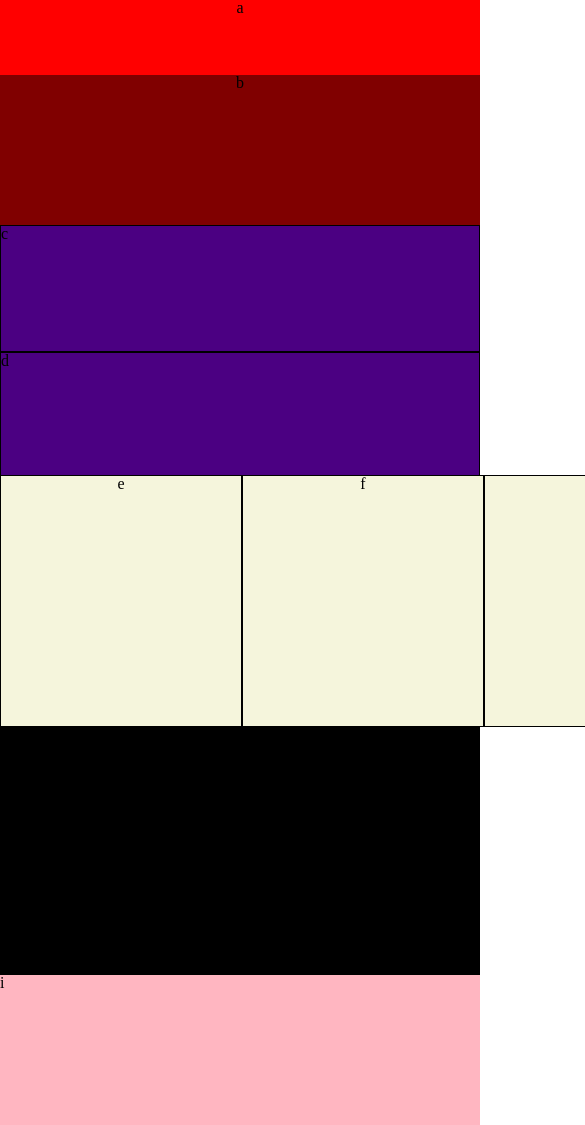
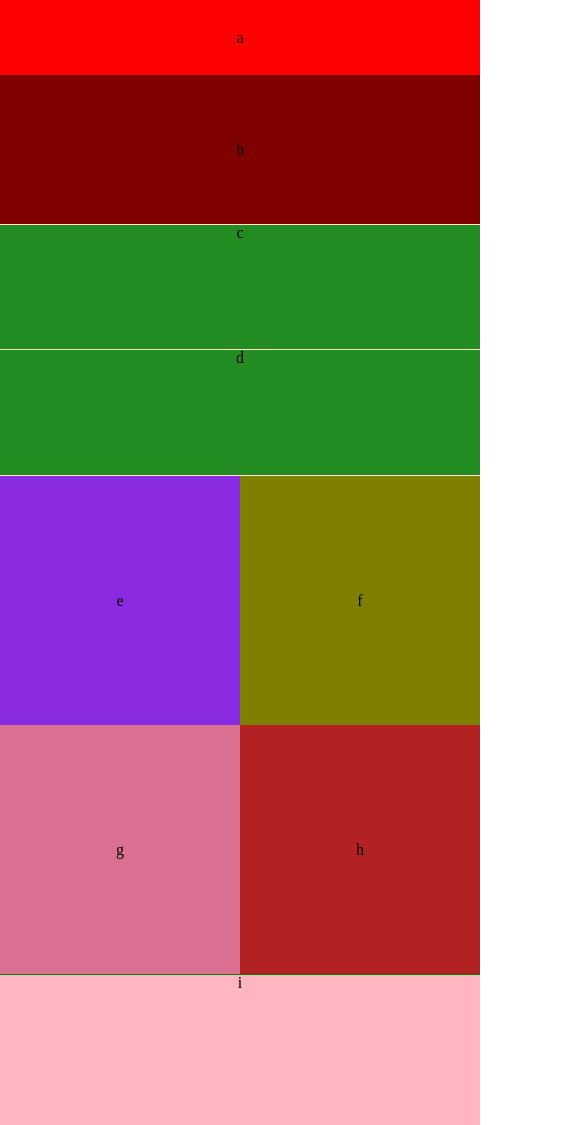
Before and after one commit to emd5/lab-01, a plain HTML site: page index.html in a window 390 px wide. Shown: the top 1125 px of the page, 585 px wide, since content can reach past the window. Drawn offline with Linux system fonts and the light colour scheme.

Commit message:
fixed section3 parent/child flex

```diff
--- a/index.html
+++ b/index.html
@@ -23,10 +23,10 @@
       <div id="top-section">d</div>
     </section>
     <section class="section3">
-      <div id="middle-section">e</div>
-      <div id="middle-section">f</div>
-      <div id="middle-section">g</div>
-      <div id="middle-section">h</div>
+      <div class="middle-section e">e</div>
+      <div class="middle-section f">f</div>
+      <div class="middle-section g">g</div>
+      <div class="middle-section h">h</div>
     </section>
     <section class="section4">i</section>
 
--- a/style/base.css
+++ b/style/base.css
@@ -1,8 +1,11 @@
 /* base.css styling */
 *{
   text-align: center;
+  justify-content: center;
+  align-content: center;
 }
 
 body{
+  margin: 0px auto;
   width: 960px;
 }
--- a/style/layout.css
+++ b/style/layout.css
@@ -1,5 +1,6 @@
 /*  layout.css styling */
 header{
+  margin: 0px auto;
   height: 100px;
   width: 960px;
   margin: 0 auto;
@@ -8,6 +9,7 @@ header{
 }
 
 main{
+  margin: 0px auto;
   display: inline;
 }
 
@@ -33,7 +35,7 @@ main{
 
 .section3{
   display: flex;
-  background-color: lightcoral;
+  background-color: green;
   height: 250px;
   width: 760px;
 }
--- a/style/modules.css
+++ b/style/modules.css
@@ -3,13 +3,12 @@
   background-color: aquamarine;
   width: 380px;
   display:flex;
-  border: 1px green solid;
+  outline: 1px bisque solid;
 }
 
-#middle-section{
+.middle-section{
   background-color: violet;
   width: 190px;
-  border: 1px purple solid;
 }
 
 @media only screen and (max-width: 480px){
@@ -37,24 +36,37 @@
   }
 
   #top-section{
-    background-color: indigo;
+    background-color: forestgreen;
     height: 125px;
     width: 480px;
-    border: 1px black solid;
   }
 
   .section3{
     height: 500px;
-    background-color: black;
     display: flex;
-    flex-flow: column wrap;
+    flex-flow: row wrap;
   }
 
-  #middle-section{
-    background-color: beige;
-    height: 250px;
-    width: 240px;
-    border: 1px black solid;
+  .middle-section{
+    justify-content: center;
+    align-content: center;
+    height: 249px;
+    width: 50%;
   }
 
+  .e{
+    background-color: blueviolet;
+  }
+
+  .f{
+    background-color: olive;
+  }
+
+  .g{
+    background-color: palevioletred;
+  }
+
+  .h{
+    background-color:firebrick;
+  }
 }
```
Also changed, not shown: 1 other file.
